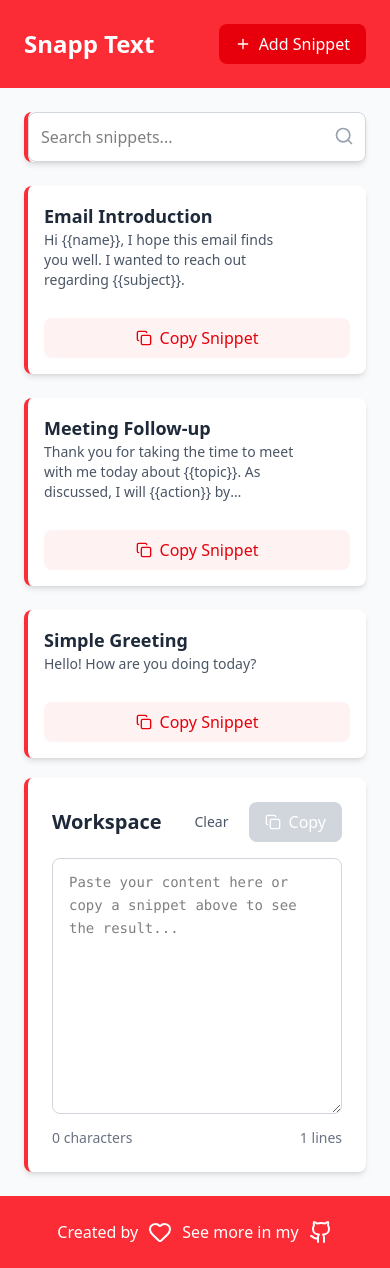
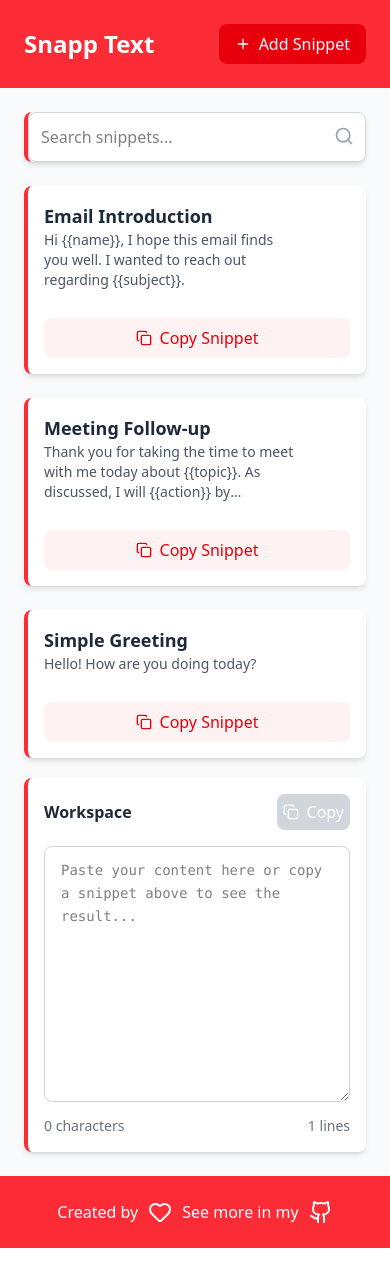
Before and after one commit to homayunmmdy/SnappText, a React (Vite) app: page / in a window 390 px wide. Built offline with nearby package versions, Linux system fonts and the light colour scheme.

Commit message:
load : clear if there is a text in workspace

```diff
--- a/src/components/Workspace.tsx
+++ b/src/components/Workspace.tsx
@@ -1,7 +1,7 @@
 import { Copy } from "lucide-react";
-import { AppContext, copyToClipboard } from "../Utility/util";
 import { useContext } from "react";
 import toast from "react-hot-toast";
+import { AppContext, copyToClipboard } from "../Utility/util";
 
 const Workspace: React.FC = () => {
   const context = useContext(AppContext);
@@ -9,49 +9,53 @@ const Workspace: React.FC = () => {
   if (!context) return null;
   const { state, dispatch } = context;
 
-
-
   const handleCopyWorkspace = async () => {
     if (!state.workspaceText.trim()) {
-        toast.error('Nothing to copy')
+      toast.error("Nothing to copy");
       return;
     }
 
     const success = await copyToClipboard(state.workspaceText);
-    if(success) {
-        toast.success("Copied to clipboard!")
-    }else {
-        toast.error('Failed to copy')
+    if (success) {
+      toast.success("Copied to clipboard!");
+    } else {
+      toast.error("Failed to copy");
     }
   };
 
   const handleClearWorkspace = () => {
-    dispatch({ type: 'SET_WORKSPACE_TEXT', text: '' });
-    toast.success('Workspace cleared')
+    dispatch({ type: "SET_WORKSPACE_TEXT", text: "" });
+    toast.success("Workspace cleared");
   };
 
   return (
     <>
       <section className="bg-white rounded-lg shadow-md border-l-4 border-red-500">
-        <div className="p-6">
-          <div className="flex flex-wrap gap-2 justify-between items-center mb-4">
+        <div className="p-4 sm:p-6">
+          <div className="flex  gap-1 justify-between items-center mb-4">
             <div>
-              <h2 className="text-xl font-semibold text-gray-800">Workspace</h2>
+              <h2 className="sm:text-xl font-semibold text-gray-800">
+                Workspace
+              </h2>
               <p className="text-gray-600 hidden md:block text-sm mt-1">
-                Paste or edit your content here. Copied snippets appear automatically.
+                Paste or edit your content here. Copied snippets appear
+                automatically.
               </p>
             </div>
             <div className="flex justify-center gap-2">
-              <button
-                onClick={handleClearWorkspace}
-                className="px-3 py-2 text-gray-600 cursor-pointer hover:text-red-600 hover:bg-red-50 rounded-lg transition-colors text-sm font-medium"
-              >
-                Clear
-              </button>
+              {state.workspaceText.trim() && (
+                <button
+                  onClick={handleClearWorkspace}
+                  className="p-1.5 sm:px-3 sm:py-2 text-gray-600 cursor-pointer hover:text-red-600 hover:bg-red-50 rounded-lg transition-colors text-sm font-medium"
+                >
+                  Clear
+                </button>
+              )}
+
               <button
                 onClick={handleCopyWorkspace}
                 disabled={!state.workspaceText.trim()}
-                className="px-4 py-2 bg-red-500 cursor-pointer hover:bg-red-600 disabled:bg-gray-300 disabled:cursor-not-allowed text-white rounded-lg flex items-center gap-2 transition-colors"
+                className="p-1.5 sm:px-3 sm:py-2 bg-red-500 cursor-pointer hover:bg-red-600 disabled:bg-gray-300 disabled:cursor-not-allowed text-white rounded-lg flex items-center gap-2 transition-colors"
               >
                 <Copy className="w-4 h-4" />
                 Copy
@@ -61,14 +65,16 @@ const Workspace: React.FC = () => {
 
           <textarea
             value={state.workspaceText}
-            onChange={e => dispatch({ type: 'SET_WORKSPACE_TEXT', text: e.target.value })}
+            onChange={(e) =>
+              dispatch({ type: "SET_WORKSPACE_TEXT", text: e.target.value })
+            }
             placeholder="Paste your content here or copy a snippet above to see the result..."
             className="w-full h-64 px-4 py-3 border border-gray-300 rounded-lg focus:ring-2 focus:ring-red-500 focus:border-transparent resize-y font-mono text-sm leading-relaxed"
           />
 
           <div className="flex justify-between items-center mt-2 text-sm text-gray-500">
             <span>{state.workspaceText.length} characters</span>
-            <span>{state.workspaceText.split('\n').length} lines</span>
+            <span>{state.workspaceText.split("\n").length} lines</span>
           </div>
         </div>
       </section>
@@ -76,4 +82,4 @@ const Workspace: React.FC = () => {
   );
 };
 
-export default Workspace
+export default Workspace;
```
